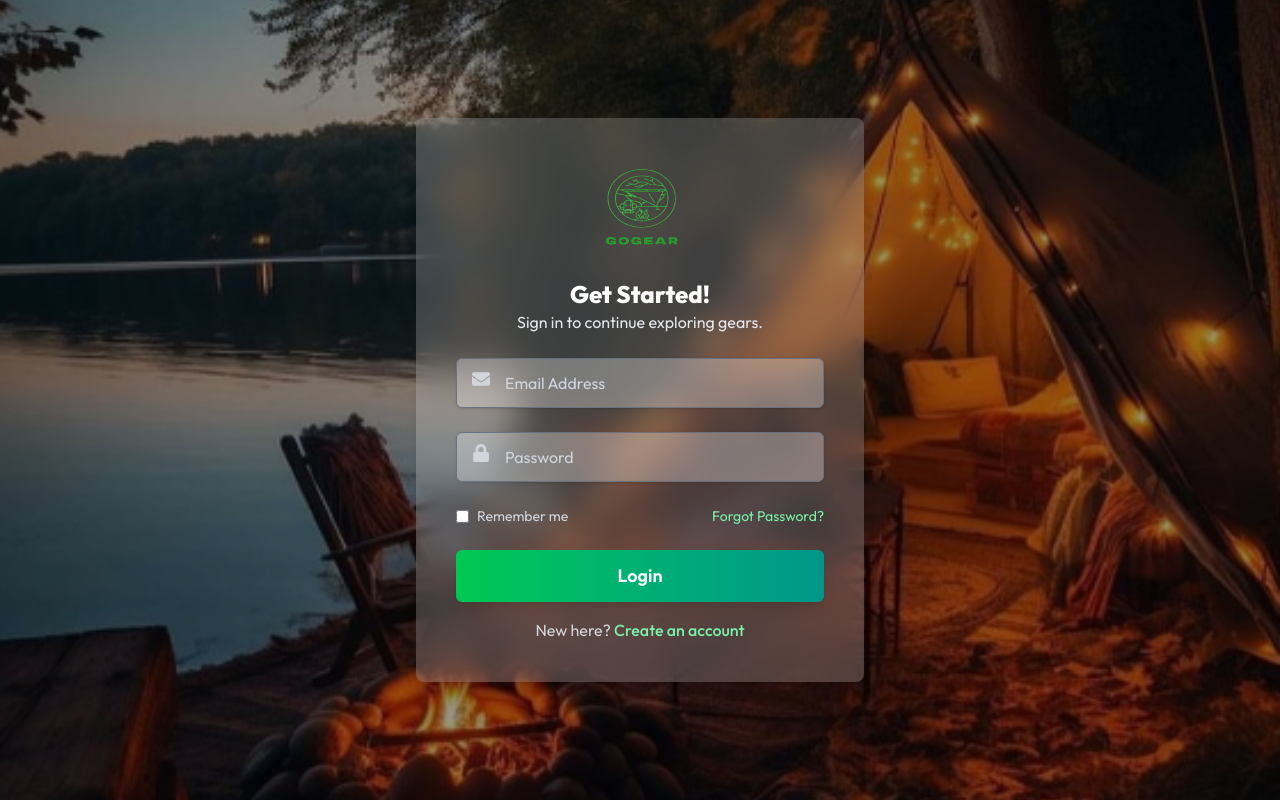
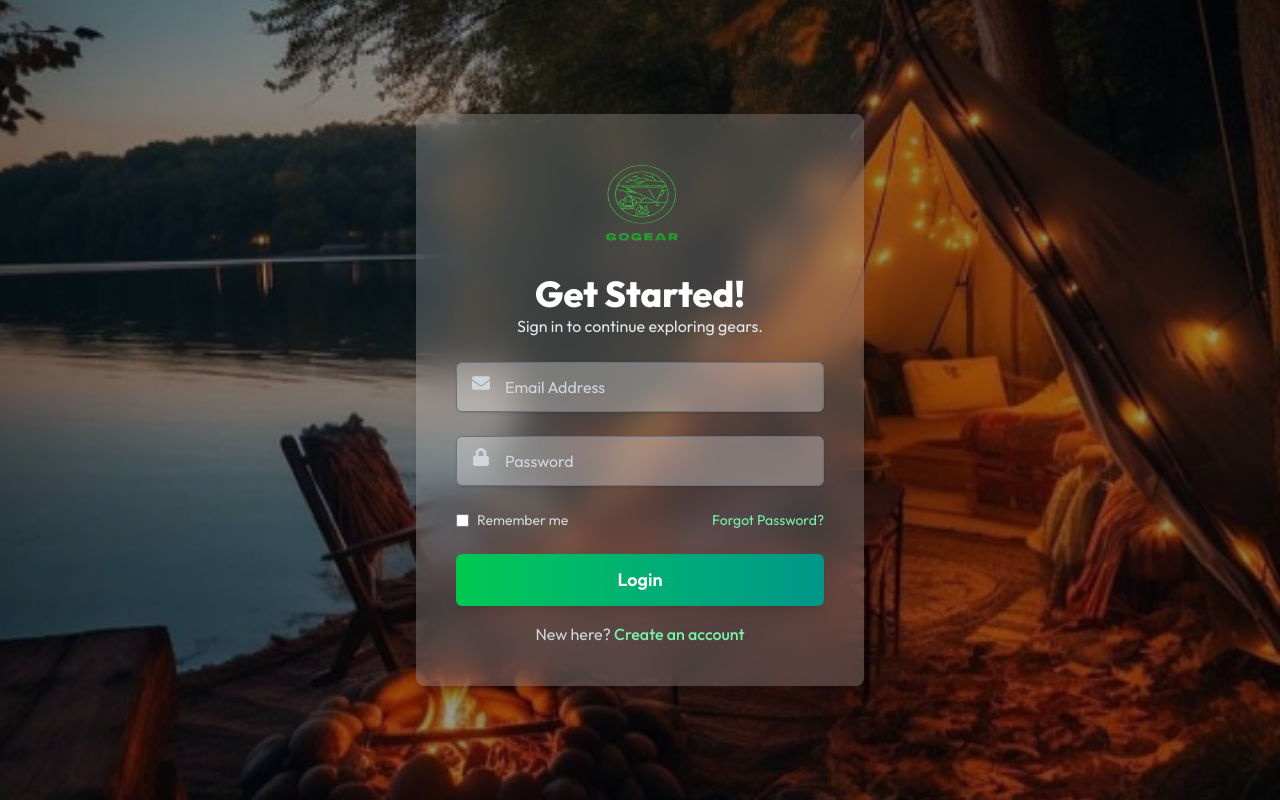
Before and after one commit to Priyanka-Kadel/web-frontend, a React (Vite) app: page /login in a window 1280 px wide. Built offline with nearby package versions, Linux system fonts and the light colour scheme.

Commit message:
final changes in login ui

```diff
--- a/src/components/public/Login.jsx
+++ b/src/components/public/Login.jsx
@@ -31,7 +31,7 @@ const Login = () => {
           <img src="/images/logo.png" alt="GoGear Icon" className="w-24 h-24 transform hover:scale-110 transition" />
         </div>
 
-        <h2 className="text-2xl font-extrabold text-white text-center">Get Started!</h2>
+        <h2 className="text-4xl font-extrabold text-white text-center">Get Started!</h2>
         <p className="text-gray-200 text-center mb-6">Sign in to continue exploring gears.</p>
 
         <form className="space-y-6" onSubmit={handleLogin}>
```
